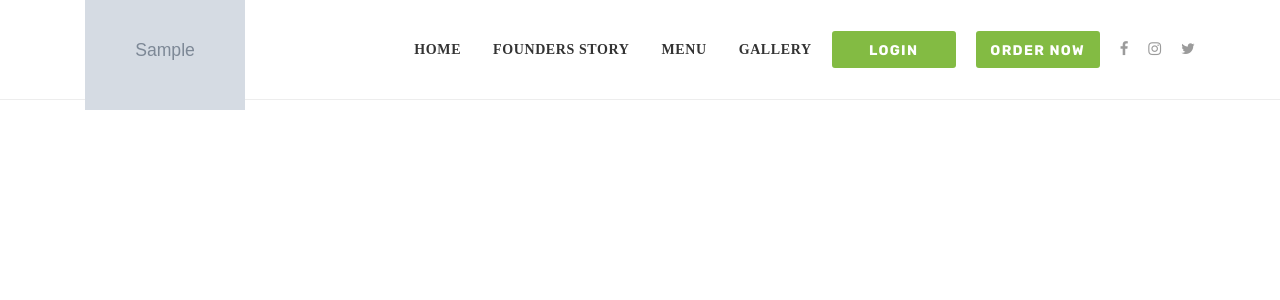
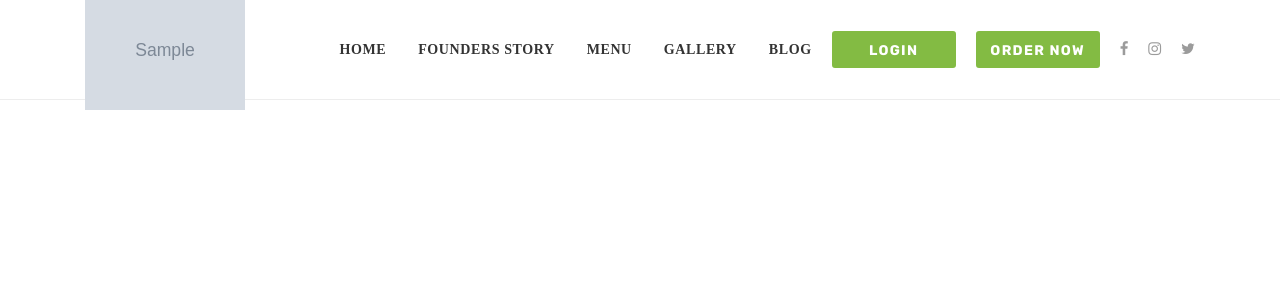
Before and after one commit to omermujtaba18/eatomg_website, a CodeIgniter 4 app: the page made by app/Views/templates/header.php in a window 1280 px wide. Shown: the top 300 px of the page. Run offline with PHP 8.4 and a stand-in for CodeIgniter, Linux system fonts and the light colour scheme; the template is opened without the code that fills it: most values are stand-ins (such as "Sample title", 1, 10 or a date in 2020); grey boxes marked "Sample" are stand-in pictures; data that the repository does not hold is empty; some libraries are stand-ins or nearby versions; some web fonts are replaced.

Commit message:
Add blog link in top navbar

```diff
--- a/app/Views/templates/header.php
+++ b/app/Views/templates/header.php
@@ -33,17 +33,20 @@
                     <div class="collapse navbar-collapse" id="mainNavigation">
                         <ul class="navbar-nav ml-auto">
                             <li class="nav__item with-dropdown">
-                                <a href="http://eatomg.com/" class="dropdown-toggle nav__item-link <?= $title == 'index' ? 'active' : '' ?>">HOME</a>
+                                <a href="http://eatomg.com/" class="dropdown-toggle nav__item-link">HOME</a>
                             </li>
                             <li class="nav__item with-dropdown">
-                                <a href="http://eatomg.com/founder-story" class="dropdown-toggle nav__item-link <?= $title == 'founder-story' ? 'active' : '' ?>">FOUNDERS
+                                <a href="http://eatomg.com/founder-story" class="dropdown-toggle nav__item-link">FOUNDERS
                                     STORY</a>
                             </li>
                             <li class="nav__item with-dropdown">
-                                <a href="http://eatomg.com/menu" class="dropdown-toggle nav__item-link <?= $title == 'menu' ? 'active' : '' ?>">MENU</a>
+                                <a href="http://eatomg.com/menu" class="dropdown-toggle nav__item-link">MENU</a>
                             </li>
                             <li class="nav__item with-dropdown">
-                                <a href="http://eatomg.com/gallery" class="dropdown-toggle nav__item-link <?= $title == 'gallery' ? 'active' : '' ?>">GALLERY</a>
+                                <a href="http://eatomg.com/gallery" class="dropdown-toggle nav__item-link">GALLERY</a>
+                            </li>
+                            <li class="nav__item with-dropdown">
+                                <a href="http://eatomg.com/blog" class="dropdown-toggle nav__item-link">BLOG</a>
                             </li>
                         </ul>
                         <div class="navbar-actions-wrap">
```
